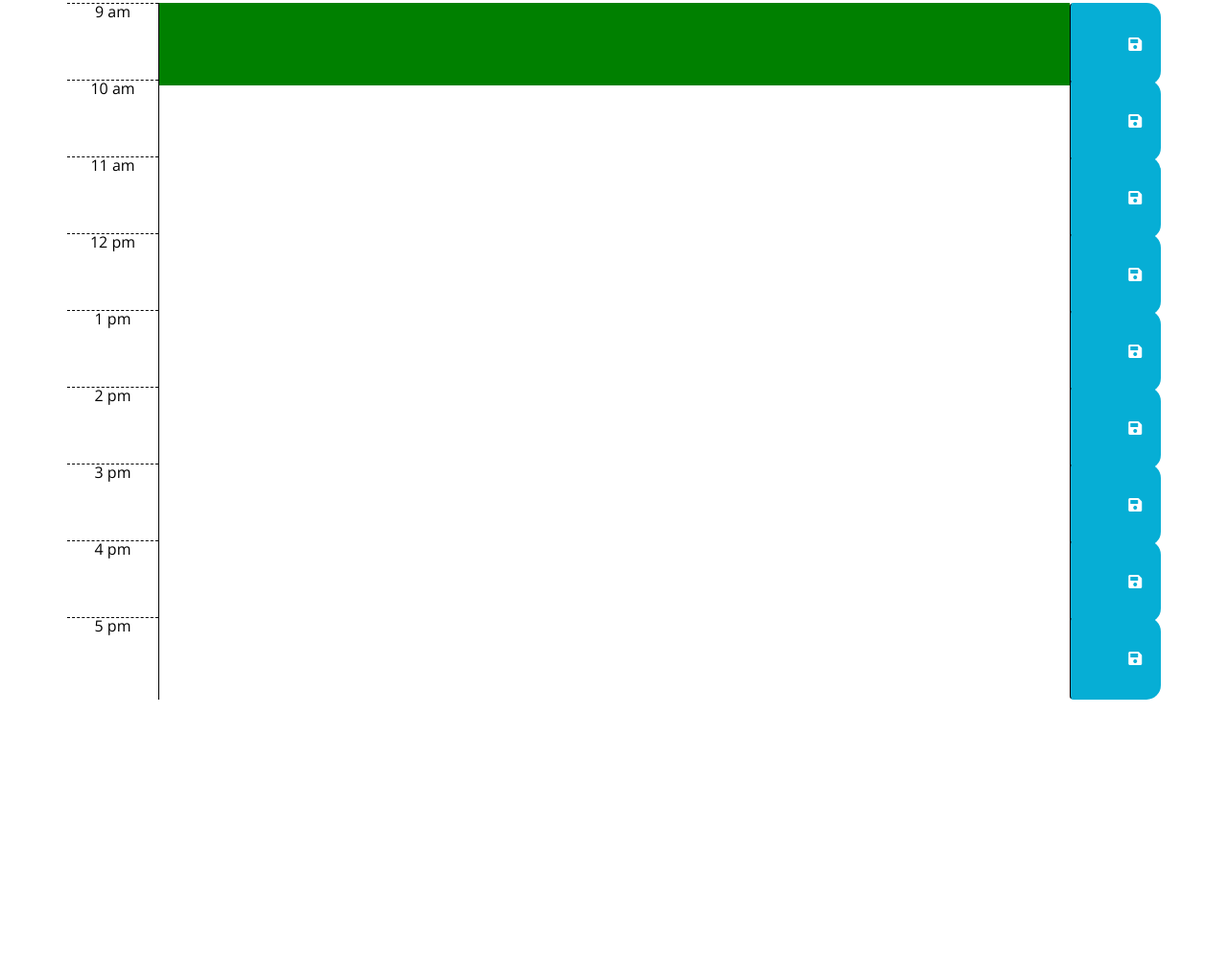
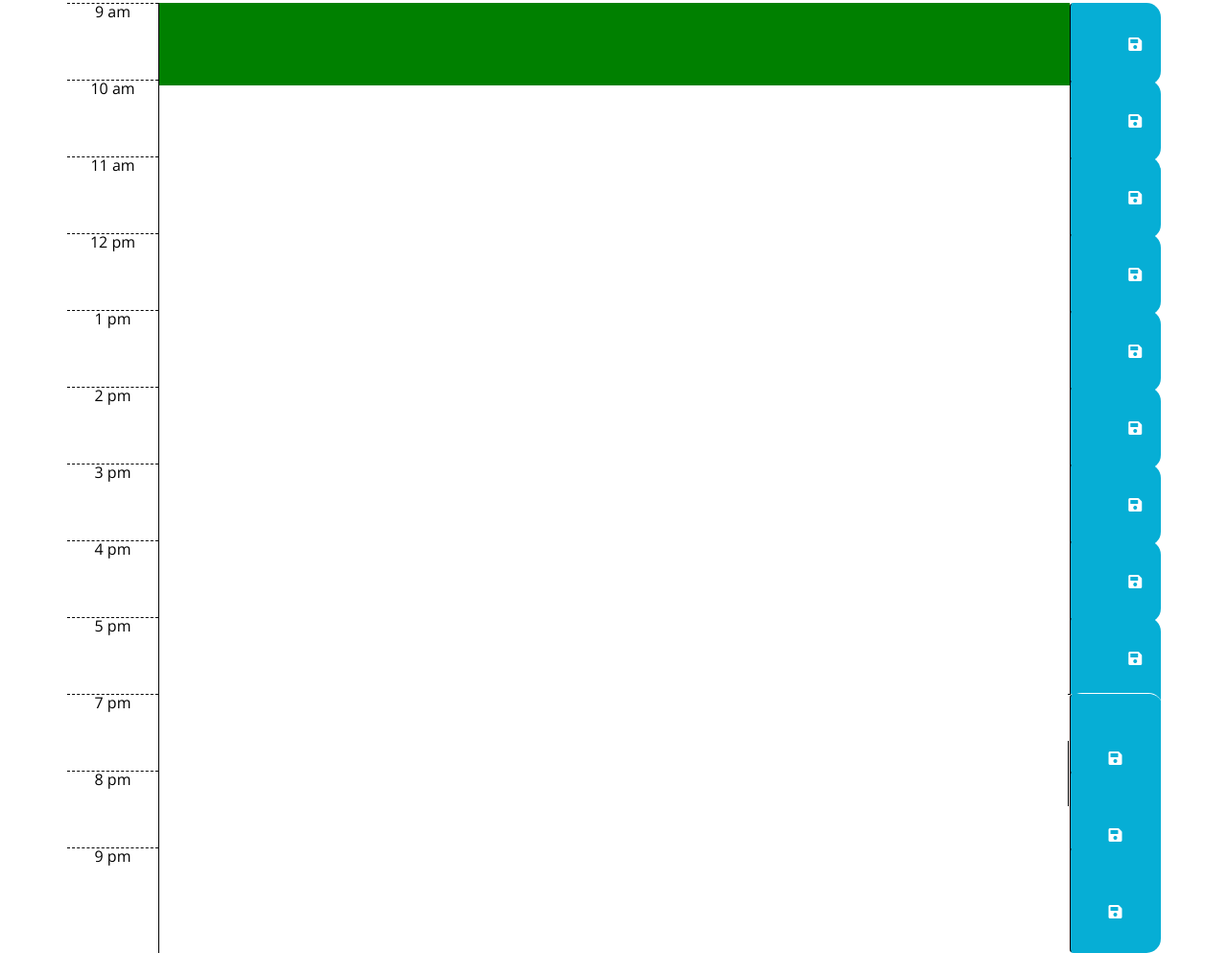
Before and after one commit to Emanconcepcion/daily-planner, a plain HTML site: page index.html in a window 1280 px wide. Shown: the part 334-1327 px from the top of the page at 96% size. Before the commit the page ends 1063 px from the top, so only its background shows below. Drawn offline with nearby package versions, Linux system fonts and the light colour scheme.

Commit message:
adding more rows

```diff
--- a/index.html
+++ b/index.html
@@ -91,7 +91,34 @@
         <textarea class="col-md-10 description"></textarea>
         <button class="btn saveBtn col-md-1">
           <i class="fas fa-save"></i>
-        </button>
+          <div class="row time-block">
+            <div id="row9ALabel" class="col-md-1 hour">6 pm</div>
+            <textarea id="row9ABlock" class="col-md-10 description"></textarea>
+            <button class="btn saveBtn col-md-1">
+              <i class="fas fa-save"></i>
+            </button>
+          </div>
+          <div class="row time-block">
+            <div id="row6ALabel" class="col-md-1 hour">7 pm</div>
+            <textarea class="col-md-10 description"></textarea>
+            <button class="btn saveBtn col-md-1">
+              <i class="fas fa-save"></i>
+            </button>
+          </div>
+          <div class="row time-block">
+            <div id="row7ALabel" class="col-md-1 hour">8 pm</div>
+            <textarea class="col-md-10 description"></textarea>
+            <button class="btn saveBtn col-md-1">
+              <i class="fas fa-save"></i>
+            </button>
+          </div>
+          <div class="row time-block">
+            <div id="row8PLabel" class="col-md-1 hour">9 pm</div>
+            <textarea class="col-md-10 description"></textarea>
+            <button class="btn saveBtn col-md-1">
+              <i class="fas fa-save"></i>
+            </button>
+          </div>
       </div>
     </div>
 
```
Also changed, not shown: 1 other file.
